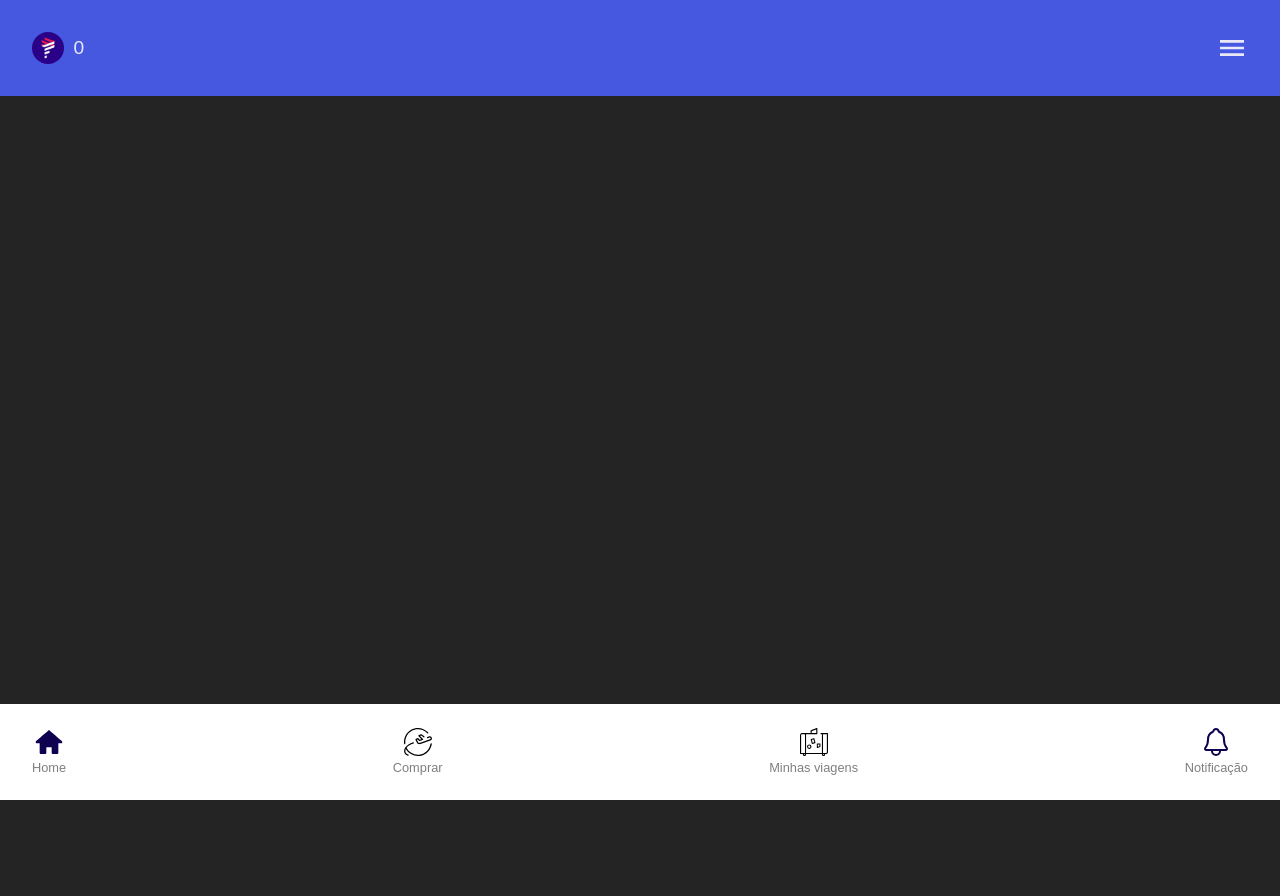
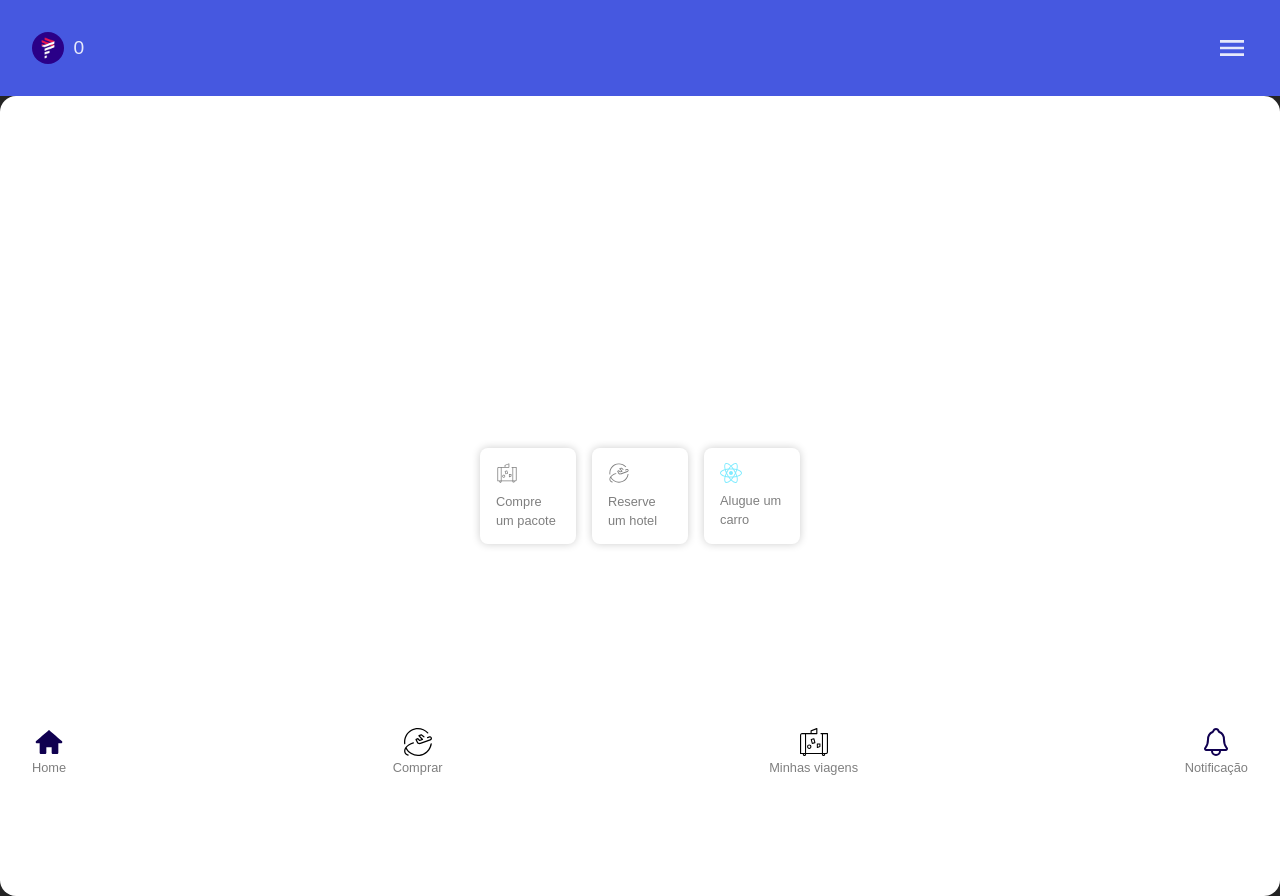
Before and after one commit to zzzBECK/latam, a React (Vite) app: page / in a window 1280 px wide. Before the commit the page ends 800 px from the top, so only its background shows below. Built offline with nearby package versions, Linux system fonts and the light colour scheme.

Commit message:
Add Box component and update Home page

```diff
--- a/src/App.tsx
+++ b/src/App.tsx
@@ -1,3 +1,4 @@
+import { Outlet } from "react-router";
 import "./App.css";
 import Footer from "./components/Footer";
 import Header from "./components/Header";
@@ -6,6 +7,7 @@ function App() {
   return (
     <>
       <Header />
+      <Outlet />
       <Footer />
     </>
   );
--- /dev/null
+++ b/src/components/Box/index.tsx
@@ -0,0 +1,38 @@
+interface BoxProps {
+  title: string;
+  image: string;
+}
+
+export default function Box({ title, image }: BoxProps) {
+  return (
+    <div
+      style={{
+        display: "flex",
+        width: "6em",
+        height: "6em",
+        borderRadius: "0.5em",
+        justifyContent: "center",
+        alignItems: "flex-start",
+        boxShadow: "0 0 0.5em rgba(0, 0, 0, 0.2)",
+        color: "black",
+        flexDirection: "column",
+        padding: "0 1em",
+        gap: "0.5em",
+      }}
+    >
+      <img
+        src={image}
+        alt="maleta"
+        style={{ maxWidth: "1.4em", opacity: 0.5 }}
+      />
+      <p
+        style={{
+          fontSize: "clamp(0.8em, 0.8vw, 1em)",
+          opacity: 0.5,
+        }}
+      >
+        {title}
+      </p>
+    </div>
+  );
+}
--- a/src/pages/Home/index.tsx
+++ b/src/pages/Home/index.tsx
@@ -1,3 +1,8 @@
+import Box from "../../components/Box";
+import maleta from "../../assets/maleta.svg";
+import mundo from "../../assets/mundo.svg";
+import react from "../../assets/react.svg";
+
 export default function Home() {
   return (
     <div
@@ -5,8 +10,16 @@ export default function Home() {
         display: "flex",
         width: "100vw",
         minHeight: "100vh",
-        backgroundColor: "white",
+        justifyContent: "center",
+        alignItems: "center",
+        background: "#fff",
+        gap: "1em",
+        borderRadius: "1em",
       }}
-    ></div>
+    >
+      <Box title="Compre um pacote" image={maleta} />
+      <Box title="Reserve um hotel" image={mundo} />
+      <Box title="Alugue um carro" image={react} />
+    </div>
   );
 }
```
